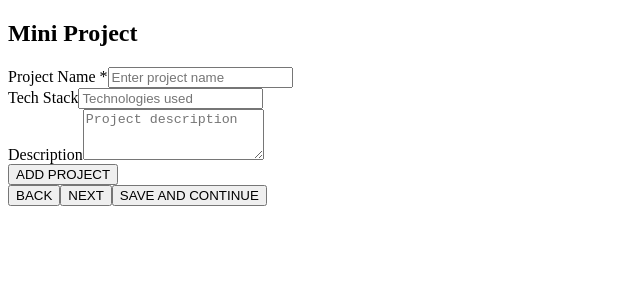
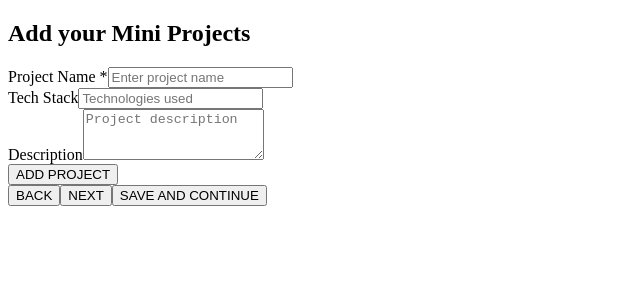
Before and after one commit to acciojob/resume-builder-DharminderPal, a React app: page /projects in a window 1280 px wide. Shown: the top 300 px of the page, without its empty margins (0-640 px from the left). Built offline with nearby package versions, Linux system fonts and the light colour scheme.

Commit message:
TESTING 1

```diff
--- a/src/Profile/SocialMediaForm.js
+++ b/src/Profile/SocialMediaForm.js
@@ -38,7 +38,7 @@ const SocialMediaForm = () => {
         <label>Social Links *</label>
         <input
           type="url"
-          name="social"
+          name="Social"
           value={socialInput}
           onChange={(e) => setSocialInput(e.target.value)}
           placeholder="Enter social media URL"
--- a/src/Profile/educationform.js
+++ b/src/Profile/educationform.js
@@ -157,7 +157,7 @@ const EducationForm = () => {
 
   return (
     <div className="education-form">
-      <h2> Education Section</h2>
+      <h2>Add your Education Details</h2>
 
       <div className="current-education">
         <input
--- a/src/Profile/projectform.js
+++ b/src/Profile/projectform.js
@@ -48,7 +48,7 @@ const ProjectsForm = () => {
 
   return (
     <div className="projects-form">
-      <h2>Mini Project</h2>
+      <h2>Add your Mini Projects</h2>
 
       <div className="project-input-group">
         <div className="form-group">
--- a/src/Profile/skillform.js
+++ b/src/Profile/skillform.js
@@ -32,7 +32,7 @@ const SkillsForm = () => {
 
     return (
         <div className="skills-form">
-            <h2>Add your Education Details</h2>
+            <h2>ANY</h2>
 
             <div className="skill-input-group">
                 <label>Skill*</label>
@@ -89,7 +89,7 @@ const SkillsForm = () => {
                     type="submit"
                     id="save_continue"
                     className="save-button"
-                    onClick={()=>navigate('/projects')}
+                    onClick={() => navigate('/projects')}
                 >
                     SAVE AND CONTINUE
                 </button>
```
